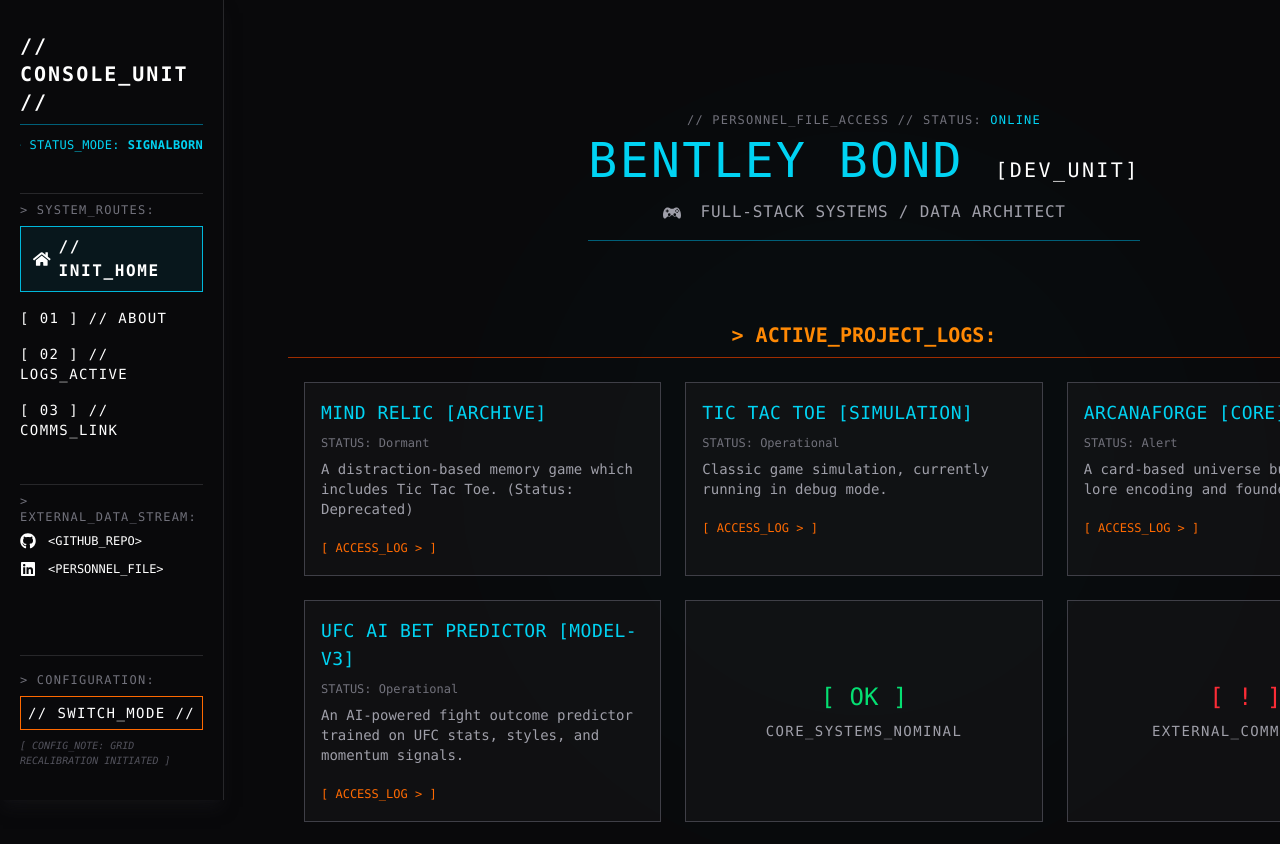
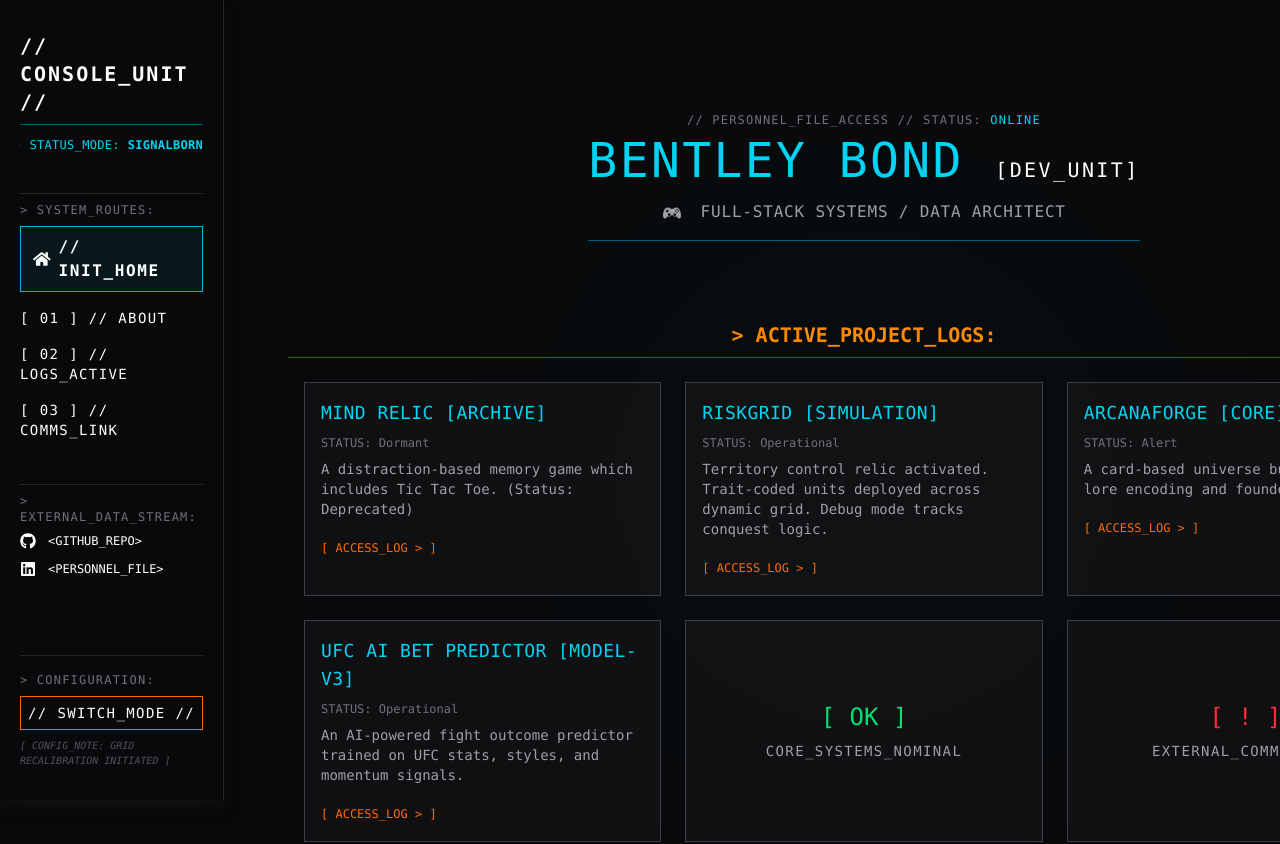
Before and after one commit to lgg6bentley/bentley-portfolio, a Next.js app: page / in a window 1280 px wide. Shown: the top 844 px of the page. Built offline with nearby package versions, Linux system fonts and the light colour scheme.

Commit message:
Update projects in HeroSection
Removed Tic Tac Toe project and added RiskGrid project.

```diff
--- a/src/HeroSection.tsx
+++ b/src/HeroSection.tsx
@@ -31,12 +31,12 @@
       href: 'https://mindrelic-orcin.vercel.app',
       status: 'Dormant',
     },
-    {
-      title: 'Tic Tac Toe [Simulation]',
-      description: 'Classic game simulation, currently running in debug mode.',
-      href: '/projects/tic-tac-toe',
-      status: 'Operational',
-    },
+   {
+  "title": "RiskGrid [Simulation]",
+  "description": "Territory control relic activated. Trait-coded units deployed across dynamic grid. Debug mode tracks conquest logic.",
+  "href": "/projects/risk-grid",
+  "status": "Operational"
+},
     {
       title: 'ArcanaForge [Core]',
       description: 'A card-based universe builder with lore encoding and founder rituals.',
```
